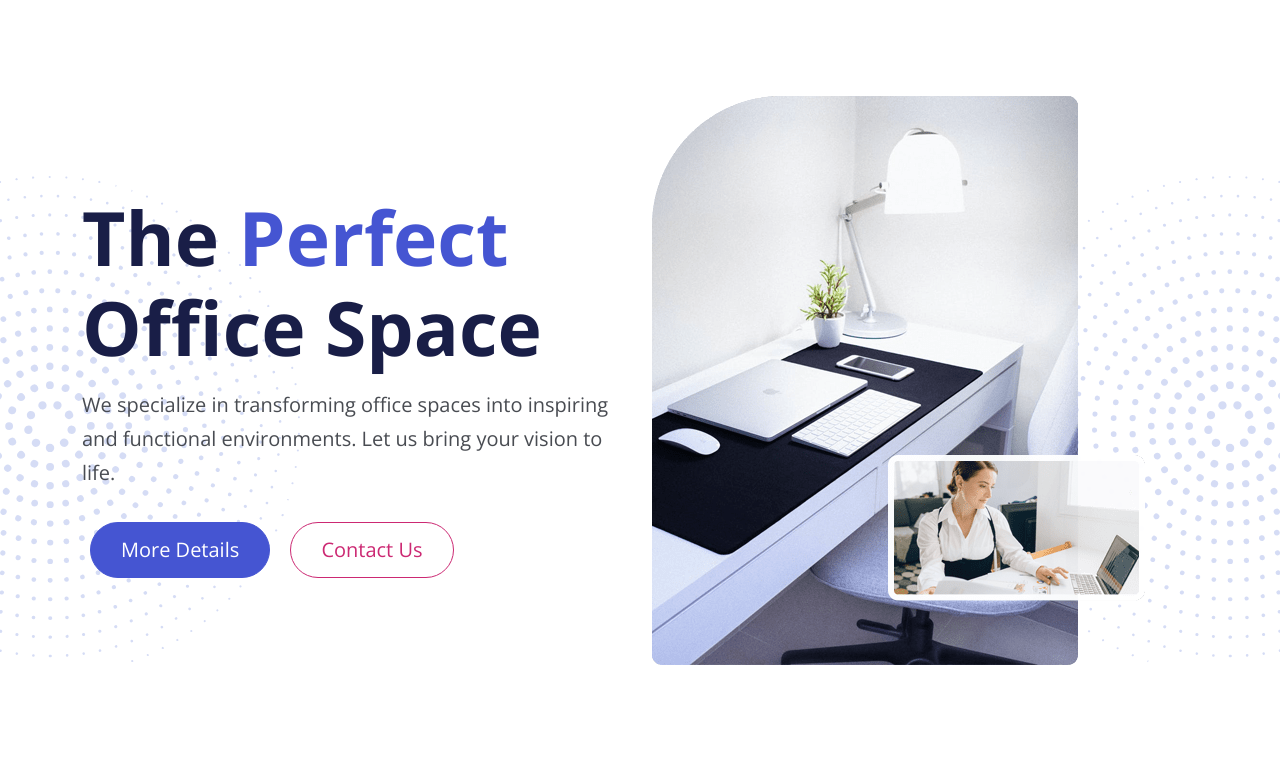
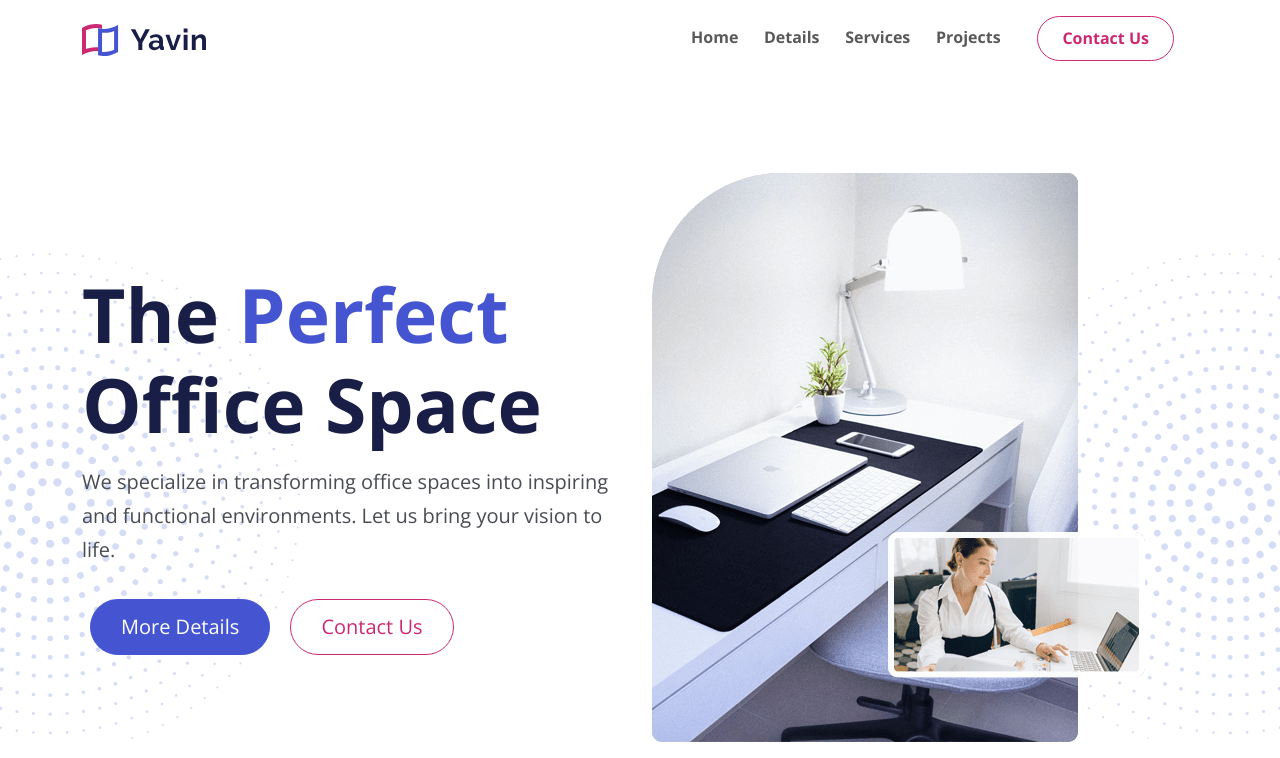
Before and after one commit to fikrirakala/yavin-website, a website: page index.html in a window 1280 px wide. Shown: the top 758 px of the page. Drawn offline with nearby package versions, Linux system fonts and the light colour scheme.

Commit message:
create navbar

```diff
--- a/index.html
+++ b/index.html
@@ -16,6 +16,48 @@
     <title>Yavin Office Design</title>
   </head>
   <body>
+    <!-- Navbar -->
+    <nav class="navbar navbar-expand-lg sticky-top navbar-light">
+      <div class="container">
+        <a class="navbar-brand" href="index.html">
+          <img src="images/logo.svg" alt="" width="124" />
+        </a>
+        <button
+          class="navbar-toggler"
+          type="button"
+          data-bs-toggle="collapse"
+          data-bs-target="#navbarNavDropdown"
+          aria-controls="navbarNavDropdown"
+          aria-expanded="false"
+          aria-label="Toggle navigation">
+          <span class="navbar-toggler-icon"></span>
+        </button>
+        <div class="collapse navbar-collapse" id="navbarNavDropdown">
+          <ul class="navbar-nav ms-auto">
+            <li class="nav-item">
+              <a class="nav-link" aria-current="page" href="index.html">Home</a>
+            </li>
+            <li class="nav-item">
+              <a class="nav-link" href="#details-1">Details</a>
+            </li>
+            <li class="nav-item">
+              <a class="nav-link" href="#services">Services</a>
+            </li>
+            <li class="nav-item">
+              <a class="nav-link" href="#projects">Projects</a>
+            </li>
+            <li class="nav-item">
+              <a
+                class="nav-link btn btn-outline-secondary px-4 mx-4"
+                href="#contact"
+                >Contact Us</a
+              >
+            </li>
+          </ul>
+        </div>
+      </div>
+    </nav>
+
     <!-- Header -->
     <header class="header position-relative mt-6 overflow-hidden">
       <img
--- a/js/script.js
+++ b/js/script.js
@@ -0,0 +1,14 @@
+// Navbar
+function userScroll() {
+  const navbar = document.querySelector(".navbar");
+
+  window.addEventListener("scroll", function () {
+    if (this.scrollY > 100) {
+      navbar.classList.add("navbar-sticky");
+    } else {
+      navbar.classList.remove("navbar-sticky");
+    }
+  });
+}
+
+document.addEventListener("DOMContentLoaded", userScroll);
--- a/scss/styles.scss
+++ b/scss/styles.scss
@@ -1,3 +1,21 @@
+.navbar {
+  transition: all 0.5s;
+
+  .btn-outline-secondary {
+    color: var(--bs-secondary);
+    border: 1px solid var(--bs-secondary);
+  }
+
+  .btn-outline-secondary:hover {
+    color: #fff;
+  }
+}
+
+.navbar-sticky {
+  background-color: rgba(255, 255, 255, 0.9);
+  box-shadow: 0 0 10px rgba(0, 0, 0, 0.5);
+}
+
 .xl-text {
   font-size: 75px;
 }
```
Also changed, not shown: css/styles.css.
